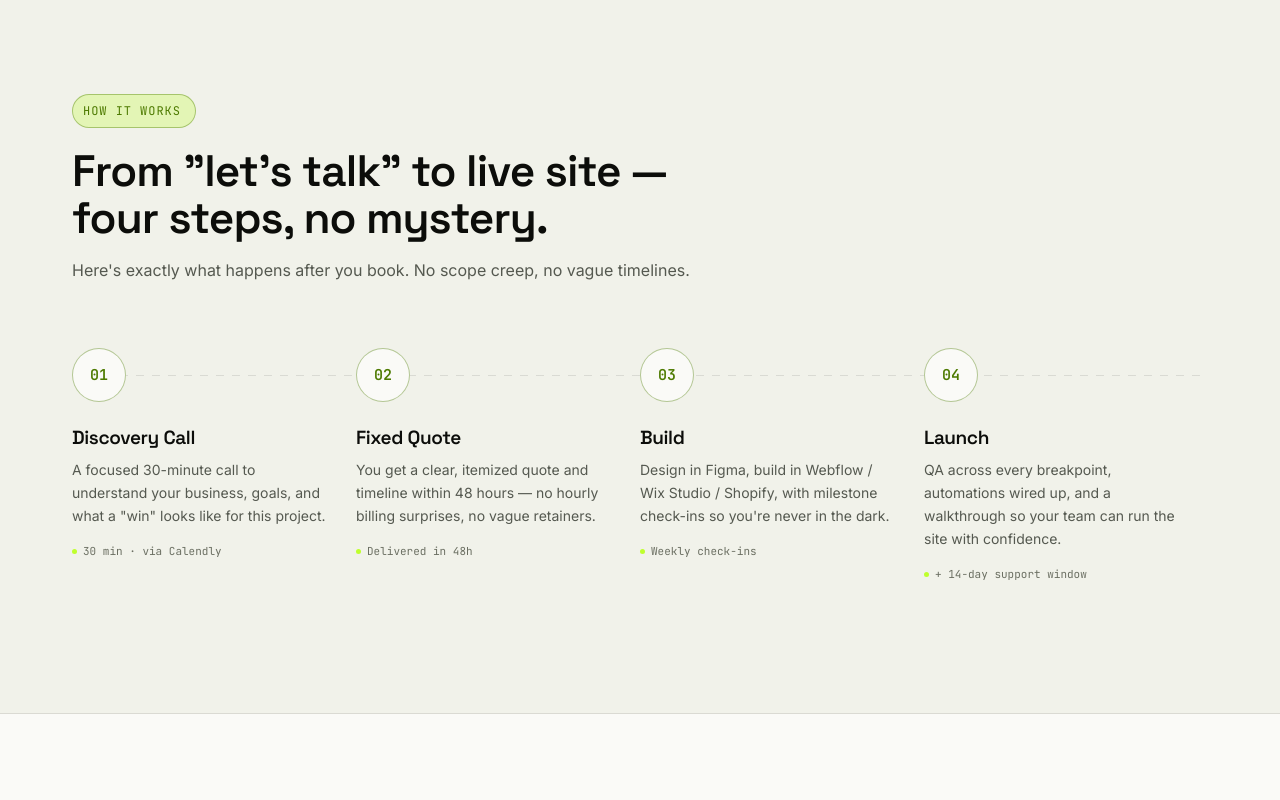
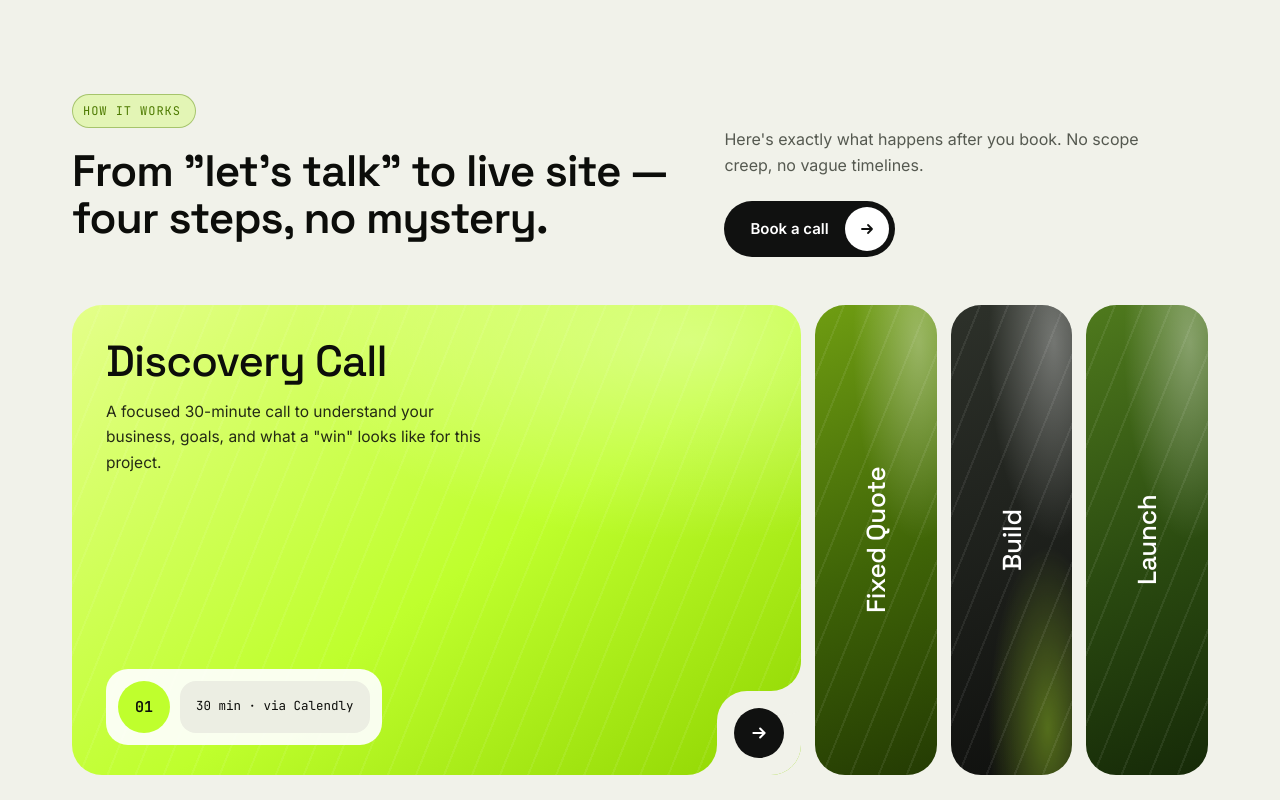
Before and after one commit to devgabrielport/spetratech.port, a plain HTML site: page index.html in a window 1280 px wide. Shown: the part 4340-5140 px from the top of the page. Drawn offline with Linux system fonts and the light colour scheme.

Commit message:
How it works: swap-card layout per UI reference

```diff
--- a/index.html
+++ b/index.html
@@ -444,28 +444,46 @@ header.nav.scrolled .wrap{
 /* PROCESS */
 /* ============================= */
 .process-section{background:var(--bg-soft);border-top:1px solid var(--border);border-bottom:1px solid var(--border);}
-.process-grid{display:grid;grid-template-columns:repeat(4,1fr);gap:0;position:relative;}
-.process-line{
-  position:absolute;top:27px;left:0;right:0;height:1px;
-  background:repeating-linear-gradient(90deg, var(--border) 0 8px, transparent 8px 16px);
-  z-index:0;
+.hiw-head{display:grid;grid-template-columns:1.25fr 1fr;gap:48px;align-items:end;margin-bottom:48px;}
+.hiw-head .section-head{margin-bottom:0;max-width:none;}
+.hiw-side p{color:var(--gray);font-size:16px;line-height:1.65;max-width:420px;margin-bottom:22px;}
+.hiw-cta{display:inline-flex;align-items:center;gap:16px;padding:6px 6px 6px 26px;border-radius:99px;background:#101110;color:#fff;font-weight:600;font-size:15px;transition:transform .35s var(--ease), box-shadow .35s var(--ease);}
+.hiw-cta i{width:44px;height:44px;border-radius:50%;background:#fff;color:#101110;display:grid;place-items:center;}
+.hiw-cta:hover{transform:translateY(-3px);box-shadow:0 14px 30px -12px rgba(12,13,10,.5);}
+.hiw-cards{display:flex;gap:14px;height:470px;}
+.hiw-card{--ink:#fff;position:relative;flex:1 1 0;min-width:0;border-radius:30px;overflow:hidden;color:var(--ink);cursor:pointer;transition:flex-grow .65s var(--ease);isolation:isolate;}
+.hiw-card.active{flex-grow:6;cursor:default;}
+.hiw-card::before{content:'';position:absolute;inset:0;z-index:-1;background:repeating-linear-gradient(112deg,rgba(255,255,255,.07) 0 2px,transparent 2px 26px),radial-gradient(90% 70% at 85% 8%,rgba(255,255,255,.35),transparent 60%);}
+.c1{--ink:#0c0d0a;background:linear-gradient(145deg,#e4ff8a 0%,#bfff2d 55%,#8fd400 100%);}
+.c2{background:linear-gradient(160deg,#6f9d12 0%,#3f6407 55%,#243b03 100%);}
+.c3{background:radial-gradient(70% 55% at 80% 90%,rgba(191,255,45,.38),transparent 70%),linear-gradient(160deg,#2d312a,#0f100e);}
+.c4{background:linear-gradient(160deg,#4f7a1d 0%,#2a4a10 55%,#162a08 100%);}
+.hiw-vt{position:absolute;inset:0;width:100%;background:none;border:0;color:inherit;cursor:pointer;font-family:var(--font-display);font-weight:500;font-size:26px;letter-spacing:-.01em;writing-mode:vertical-rl;transform:rotate(180deg);display:flex;align-items:center;justify-content:center;transition:opacity .3s var(--ease);}
+.hiw-card.active .hiw-vt{opacity:0;pointer-events:none;}
+.hiw-body{position:absolute;left:34px;top:34px;bottom:30px;width:min(470px,calc(100% - 68px));display:flex;flex-direction:column;opacity:0;pointer-events:none;transition:opacity .25s var(--ease);}
+.hiw-card.active .hiw-body{opacity:1;pointer-events:auto;transition:opacity .4s var(--ease) .3s;}
+.hiw-body h3{font-size:clamp(30px,3.4vw,44px);font-weight:500;letter-spacing:-.02em;margin-bottom:14px;}
+.hiw-body p{font-size:15.5px;line-height:1.65;opacity:.88;max-width:400px;}
+.hiw-panel{margin-top:auto;align-self:flex-start;display:flex;gap:10px;padding:12px;border-radius:22px;background:rgba(255,255,255,.92);color:#0c0d0a;}
+.hiw-tile{display:inline-flex;align-items:center;height:52px;border-radius:16px;font-family:var(--font-mono);font-size:12.5px;background:#eceee3;padding:0 16px;}
+.hiw-n{width:52px;justify-content:center;padding:0;background:var(--lime);font-weight:700;font-size:15px;border-radius:50%;}
+.hiw-next{position:absolute;right:0;bottom:0;width:84px;height:84px;border:0;background:var(--bg-soft);border-top-left-radius:30px;display:none;place-items:center;cursor:pointer;}
+.hiw-card.active .hiw-next{display:grid;}
+.hiw-next::before,.hiw-next::after{content:'';position:absolute;width:30px;height:30px;background:transparent;}
+.hiw-next::before{left:-30px;bottom:0;border-bottom-right-radius:30px;box-shadow:12px 12px 0 12px var(--bg-soft);}
+.hiw-next::after{right:0;top:-30px;border-bottom-right-radius:30px;box-shadow:12px 12px 0 12px var(--bg-soft);}
+.hiw-next svg{position:relative;z-index:2;width:50px;height:50px;padding:16px;border-radius:50%;background:#101110;color:#fff;transition:transform .3s var(--ease);}
+.hiw-next:hover svg{transform:scale(1.1);}
+@media (max-width:860px){.hiw-head{grid-template-columns:1fr;gap:22px;}}
+@media (max-width:760px){
+  .hiw-cards{flex-direction:column;height:640px;}
+  .hiw-card.active{flex-grow:5;}
+  .hiw-vt{writing-mode:horizontal-tb;transform:none;justify-content:flex-start;padding:0 26px;font-size:20px;}
+  .hiw-body{left:24px;top:26px;bottom:24px;width:calc(100% - 48px);}
+  .hiw-body p{font-size:14.5px;}
+  .hiw-tile{height:46px;font-size:11.5px;padding:0 12px;}
+  .hiw-n{width:46px;}
 }
-.process-step{position:relative;z-index:1;padding:0 24px 0 0;}
-.process-num{
-  width:54px;height:54px;border-radius:50%;
-  border:1px solid var(--border-strong);background:var(--bg);
-  display:flex;align-items:center;justify-content:center;
-  font-family:var(--font-mono);font-weight:600;color:var(--accent);font-size:15px;
-  margin-bottom:26px;transition:box-shadow .4s var(--ease), transform .4s var(--ease);
-}
-.process-step:hover .process-num{box-shadow:0 0 24px -4px var(--lime-glow);transform:scale(1.06);}
-.process-step h3{font-size:19px;margin-bottom:10px;}
-.process-step p{color:var(--gray);font-size:14px;line-height:1.65;}
-.process-meta{
-  margin-top:16px;font-family:var(--font-mono);font-size:11px;color:var(--gray-dim);
-  display:flex;align-items:center;gap:6px;
-}
-.process-meta::before{content:'';width:5px;height:5px;border-radius:50%;background:var(--lime);}
 
 /* ============================= */
 /* REVIEWS */
@@ -584,8 +602,6 @@ footer{border-top:1px solid var(--border);padding:60px 0 34px;}
   .hero-inner{grid-template-columns:1fr;gap:70px;}
   .console{max-width:480px;}
   .skills-grid{grid-template-columns:repeat(2,1fr);}
-  .process-grid{grid-template-columns:repeat(2,1fr);row-gap:60px;}
-  .process-line{display:none;}
   .reviews-grid{grid-template-columns:repeat(2,1fr);}
   .vault-item{grid-template-columns:1fr;gap:28px;}
   .vault-item:nth-child(even) .vault-media, .vault-item:nth-child(even) .vault-copy{order:0;}
@@ -601,7 +617,6 @@ footer{border-top:1px solid var(--border);padding:60px 0 34px;}
   .hero-shapes{opacity:.5;}
   .section{padding:90px 0;}
   .skills-grid{grid-template-columns:1fr;}
-  .process-grid{grid-template-columns:1fr;}
   .reviews-grid{grid-template-columns:1fr;}
   .reviews-top{flex-direction:column;align-items:flex-start;}
   .cta-panel{padding:56px 26px;}
@@ -893,42 +908,54 @@ footer{border-top:1px solid var(--border);padding:60px 0 34px;}
   <!-- ============ PROCESS ============ -->
   <section class="section process-section" id="process">
     <div class="wrap">
+      <div class="hiw-head">
         <div class="section-head reveal">
           <div class="eyebrow">How it works</div>
           <h2>From "let's talk" to live site — four steps, no mystery.</h2>
+        </div>
+        <div class="hiw-side reveal">
           <p>Here's exactly what happens after you book. No scope creep, no vague timelines.</p>
+          <a class="hiw-cta" href="https://calendly.com/devgabriel22/30min" target="_blank" rel="noopener">Book a call <i><svg width="16" height="16" viewBox="0 0 16 16" fill="none"><path d="M3 8h10M9 4l4 4-4 4" stroke="currentColor" stroke-width="1.8" stroke-linecap="round" stroke-linejoin="round"/></svg></i></a>
+        </div>
       </div>
 
-      <div class="process-grid">
-        <div class="process-line"></div>
-
-        <div class="process-step reveal">
-          <div class="process-num">01</div>
+      <div class="hiw-cards reveal">
+        <article class="hiw-card c1 active">
+          <button class="hiw-vt" type="button" aria-expanded="true" aria-label="Step 01: Discovery Call">Discovery Call</button>
+          <div class="hiw-body">
             <h3>Discovery Call</h3>
             <p>A focused 30-minute call to understand your business, goals, and what a "win" looks like for this project.</p>
-          <div class="process-meta">30 min · via Calendly</div>
+            <div class="hiw-panel"><span class="hiw-tile hiw-n">01</span><span class="hiw-tile hiw-m">30 min · via Calendly</span></div>
           </div>
-
-        <div class="process-step reveal">
-          <div class="process-num">02</div>
+          <button class="hiw-next" type="button" aria-label="Next step"><svg width="16" height="16" viewBox="0 0 16 16" fill="none"><path d="M3 8h10M9 4l4 4-4 4" stroke="currentColor" stroke-width="1.8" stroke-linecap="round" stroke-linejoin="round"/></svg></button>
+        </article>
+        <article class="hiw-card c2">
+          <button class="hiw-vt" type="button" aria-expanded="false" aria-label="Step 02: Fixed Quote">Fixed Quote</button>
+          <div class="hiw-body">
             <h3>Fixed Quote</h3>
             <p>You get a clear, itemized quote and timeline within 48 hours — no hourly billing surprises, no vague retainers.</p>
-          <div class="process-meta">Delivered in 48h</div>
+            <div class="hiw-panel"><span class="hiw-tile hiw-n">02</span><span class="hiw-tile hiw-m">Delivered in 48h</span></div>
           </div>
-
-        <div class="process-step reveal">
-          <div class="process-num">03</div>
+          <button class="hiw-next" type="button" aria-label="Next step"><svg width="16" height="16" viewBox="0 0 16 16" fill="none"><path d="M3 8h10M9 4l4 4-4 4" stroke="currentColor" stroke-width="1.8" stroke-linecap="round" stroke-linejoin="round"/></svg></button>
+        </article>
+        <article class="hiw-card c3">
+          <button class="hiw-vt" type="button" aria-expanded="false" aria-label="Step 03: Build">Build</button>
+          <div class="hiw-body">
             <h3>Build</h3>
             <p>Design in Figma, build in Webflow / Wix Studio / Shopify, with milestone check-ins so you're never in the dark.</p>
-          <div class="process-meta">Weekly check-ins</div>
+            <div class="hiw-panel"><span class="hiw-tile hiw-n">03</span><span class="hiw-tile hiw-m">Weekly check-ins</span></div>
           </div>
-
-        <div class="process-step reveal">
-          <div class="process-num">04</div>
+          <button class="hiw-next" type="button" aria-label="Next step"><svg width="16" height="16" viewBox="0 0 16 16" fill="none"><path d="M3 8h10M9 4l4 4-4 4" stroke="currentColor" stroke-width="1.8" stroke-linecap="round" stroke-linejoin="round"/></svg></button>
+        </article>
+        <article class="hiw-card c4">
+          <button class="hiw-vt" type="button" aria-expanded="false" aria-label="Step 04: Launch">Launch</button>
+          <div class="hiw-body">
             <h3>Launch</h3>
             <p>QA across every breakpoint, automations wired up, and a walkthrough so your team can run the site with confidence.</p>
-          <div class="process-meta">+ 14-day support window</div>
+            <div class="hiw-panel"><span class="hiw-tile hiw-n">04</span><span class="hiw-tile hiw-m">+ 14-day support window</span></div>
           </div>
+          <button class="hiw-next" type="button" aria-label="Next step"><svg width="16" height="16" viewBox="0 0 16 16" fill="none"><path d="M3 8h10M9 4l4 4-4 4" stroke="currentColor" stroke-width="1.8" stroke-linecap="round" stroke-linejoin="round"/></svg></button>
+        </article>
       </div>
     </div>
   </section>
@@ -1258,6 +1285,15 @@ document.querySelectorAll('a[href^="#"]').forEach(link => {
     }
   });
 });
+
+// How it works: swap cards
+(function(){
+  const cards=[...document.querySelectorAll('.hiw-card')]; if(!cards.length) return;
+  const go=i=>cards.forEach((c,k)=>{c.classList.toggle('active',k===i);c.querySelector('.hiw-vt').setAttribute('aria-expanded',k===i);});
+  const cur=()=>cards.findIndex(c=>c.classList.contains('active'));
+  cards.forEach((c,i)=>c.addEventListener('click',()=>{if(i!==cur())go(i);}));
+  document.querySelectorAll('.hiw-next').forEach(b=>b.addEventListener('click',e=>{e.stopPropagation();go((cur()+1)%cards.length);}));
+})();
 </script>
 
 </body>
```
Lines whose indentation alone changed are shown as unchanged.
